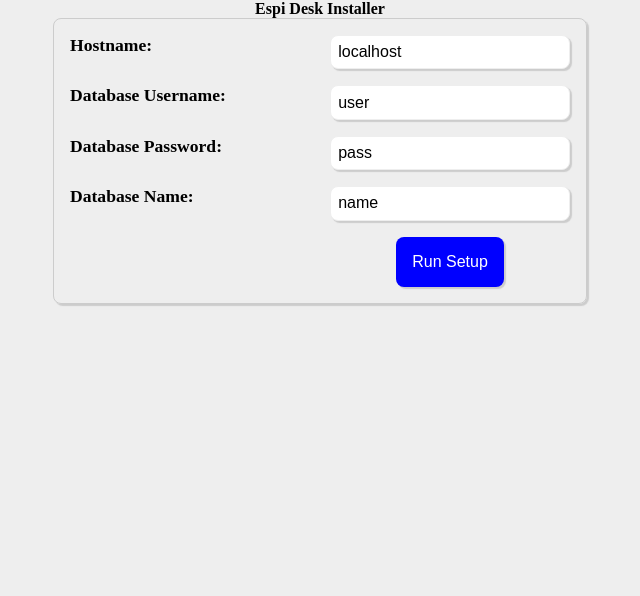
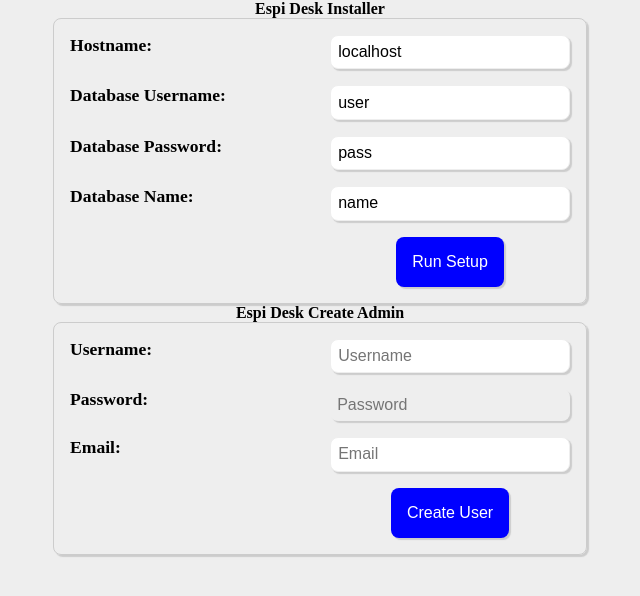
Before and after one commit to joshespi/php-sys-config-check, a PHP site: page /install.php in a window 1280 px wide. Shown: the top 596 px of the page, without its empty margins (320-960 px from the left). Run offline with PHP 8.4, Linux system fonts and the light colour scheme.

Commit message:
created a form to help create first user

```diff
--- a/espidesk/install.php
+++ b/espidesk/install.php
@@ -207,4 +207,33 @@ else
   chmod('inc/db_connect.php', 0666);
 }
 */
+if($createAdmin = true) {
+  if ($_SERVER["REQUEST_METHOD"] == "POST") {
+
+  }else {
+    ?>
+    <!doctype html>
+      <html lang="en">
+        <head>
+          <meta charset="utf-8">
+          <meta name="viewport" content="width=device-width, initial-scale=1">
+          <title>EspiDesk Create Admin</title>
+          <link rel="stylesheet" href="assets/css/variable.css?v=1.0">
+          <link rel="stylesheet" href="assets/css/general.css?v=1.0">
+          <link rel="stylesheet" href="assets/css/installer.css?v=1.0">
+        </head>
+
+        <body>
+          <h1>Espi Desk Create Admin</h1>
+          <form action="install.php" method="post">
+            <label for="user_name">Username:</label><input type="text" name="user_name" id="user_name" placeholder="Username">
+            <label for="user_pass">Password:</label><input type="password" name="user_pass" id="user_pass" placeholder="Password">
+            <label for="user_email">Email:</label><input type="text" name="user_email" id="user_email" placeholder="Email">
+            <input type="submit" value="Create User">
+          </form>
+        </body>
+      </html>
+    <?php
+  }
+}
 ?>
```
